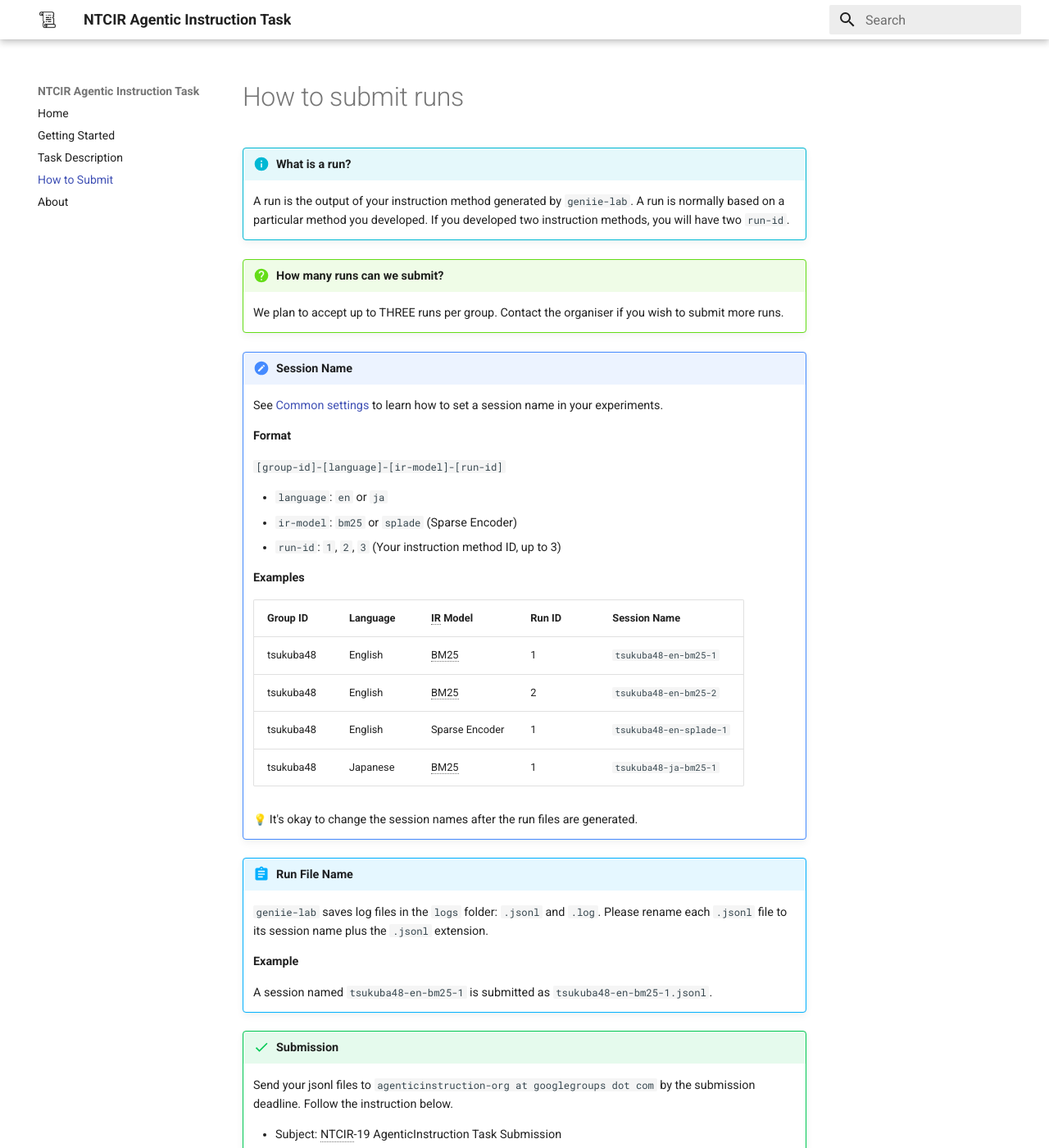
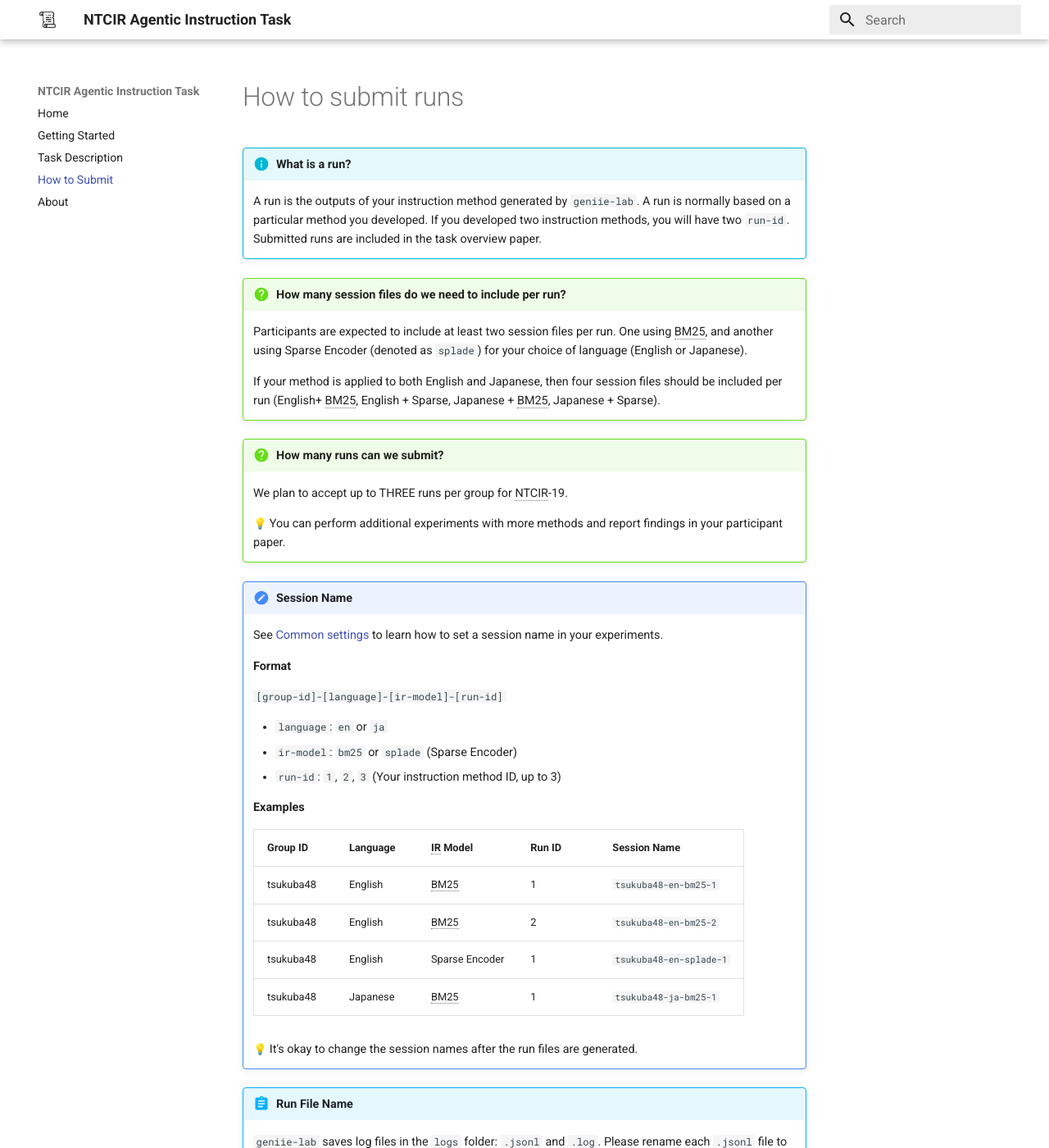
Before and after one commit to geniie-lab/ntcir, an MkDocs documentation site: the page built from docs/run-submission.md, in a window 1280 px wide and 1400 px high. Shown: the whole window at 82% size. Built offline with MkDocs 1.6.1 and Material for MkDocs 9.7.7, drawn with Linux system fonts in a browser that asks for light colours; emoji names are drawn with the system emoji font; some of the changed text lies outside the part shown.

Commit message:
Added run requirements

```diff
--- a/docs/run-submission.md
+++ b/docs/run-submission.md
@@ -2,11 +2,20 @@
 
 !!! info "What is a run?"
 
-    A run is the output of your instruction method generated by `geniie-lab`. A run is normally based on a particular method you developed. If you developed two instruction methods, you will have two `run-id`.
+    A run is the outputs of your instruction method generated by `geniie-lab`. A run is normally based on a particular method you developed. If you developed two instruction methods, you will have two `run-id`.  Submitted runs are included in the task overview paper.
+
+!!! question "How many session files do we need to include per run?"
+
+    Participants are expected to include at least two session files per run. One using BM25, and another using Sparse Encoder (denoted as `splade`) for your choice of language (English or Japanese).
+
+    If your method is applied to both English and Japanese, then four session files should be included per run (English+  BM25, English + Sparse, Japanese + BM25, Japanese + Sparse).
+
 
 !!! question "How many runs can we submit?"
 
-    We plan to accept up to THREE runs per group. Contact the organiser if you wish to submit more runs.
+    We plan to accept up to THREE runs per group for NTCIR-19.
+
+    :bulb: You can perform additional experiments with more methods and report findings in your participant paper.
 
 
 !!! note "Session Name"
@@ -45,7 +54,7 @@
     Send your jsonl files to `agenticinstruction-org at googlegroups dot com` by the submission deadline. Follow the instruction below.
 
     - Subject: NTCIR-19 AgenticInstruction Task Submission
-    - Body: Make sure to include your group ID and summary of runs
+    - Body: Make sure to include your group ID and brief summary description of each of your runs
 
 
 !!! question "Questions?"
```
